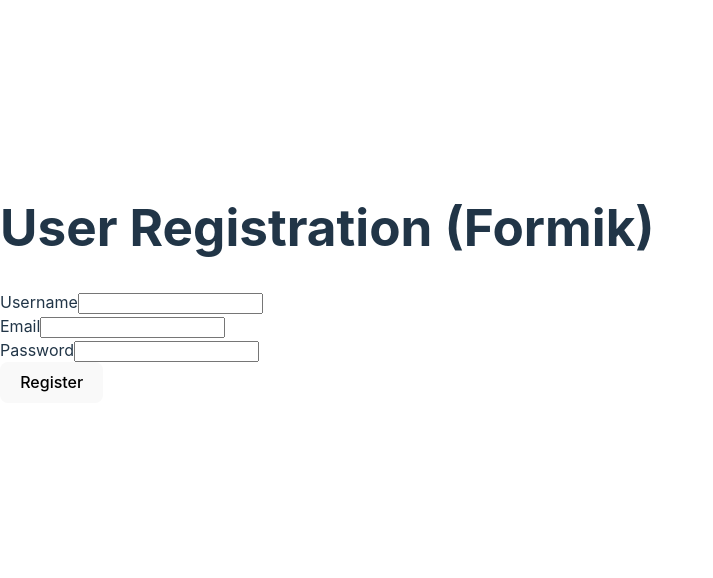
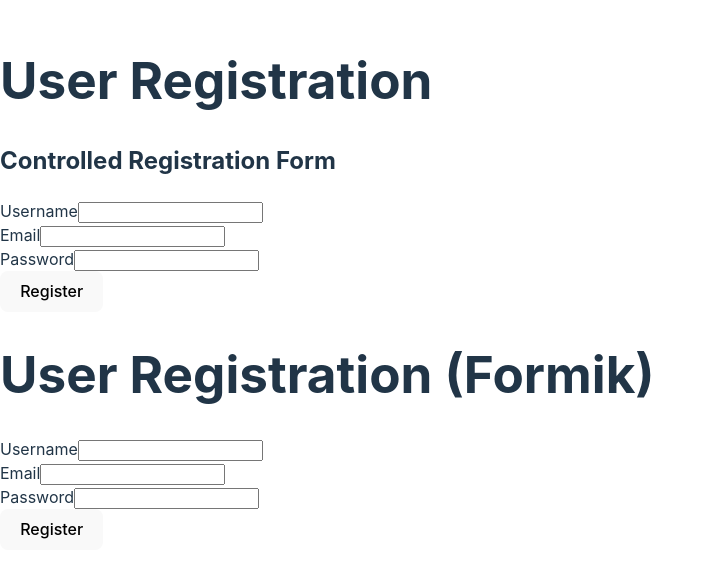
Before and after one commit to Romeomaxi/alx-fe-reactjs, a React (Vite) app in the folder form-handling-react/: page / in a window 1280 px wide. Shown: the part 116-694 px from the top of the page, without its empty margins (0-713 px from the left). Built offline with nearby package versions, Linux system fonts and the light colour scheme.

Commit message:
Update RegistrationForm.jsx

```diff
--- a/form-handling-react/src/App.jsx
+++ b/form-handling-react/src/App.jsx
@@ -1,9 +1,14 @@
 import React from "react";
+import RegistrationForm from "./components/RegistrationForm";
 import FormikForm from "./components/FormikForm";
 
 const App = () => {
   return (
     <div>
+      <div>
+      <h1>User Registration</h1>
+      <RegistrationForm />
+    </div>
       <h1>User Registration (Formik)</h1>
       <FormikForm />
     </div>
--- a/form-handling-react/src/components/RegistrationForm.jsx
+++ b/form-handling-react/src/components/RegistrationForm.jsx
@@ -4,6 +4,7 @@
   const [formData, setFormData] = useState({ username: "", email: "", password: "" });
   const [errors, setErrors] = useState({});
 
+  // Validation logic
   const validate = () => {
     const newErrors = {};
     if (!formData.username) newErrors.username = "Username is required";
@@ -21,20 +22,21 @@
   const handleSubmit = (e) => {
     e.preventDefault();
     if (validate()) {
-      console.log("Form Submitted", formData);
-      // Mock API call simulation
-      alert("Registration successful!");
+      console.log("Controlled Form Submitted", formData);
+      alert("Controlled Form Registration successful!");
     }
   };
 
   return (
+    <div>
+      <h2>Controlled Registration Form</h2>
       <form onSubmit={handleSubmit}>
         <div>
           <label>Username</label>
           <input
             type="text"
             name="username"
-          value={formData.username}
+            value={formData.username} // Controlled input
             onChange={handleChange}
           />
           {errors.username && <p style={{ color: "red" }}>{errors.username}</p>}
@@ -44,7 +46,7 @@
           <input
             type="email"
             name="email"
-          value={formData.email}
+            value={formData.email} // Controlled input
             onChange={handleChange}
           />
           {errors.email && <p style={{ color: "red" }}>{errors.email}</p>}
@@ -54,13 +56,14 @@
           <input
             type="password"
             name="password"
-          value={formData.password}
+            value={formData.password} // Controlled input
             onChange={handleChange}
           />
           {errors.password && <p style={{ color: "red" }}>{errors.password}</p>}
         </div>
         <button type="submit">Register</button>
       </form>
+    </div>
   );
 };
 
```
Lines whose indentation alone changed are shown as unchanged.
